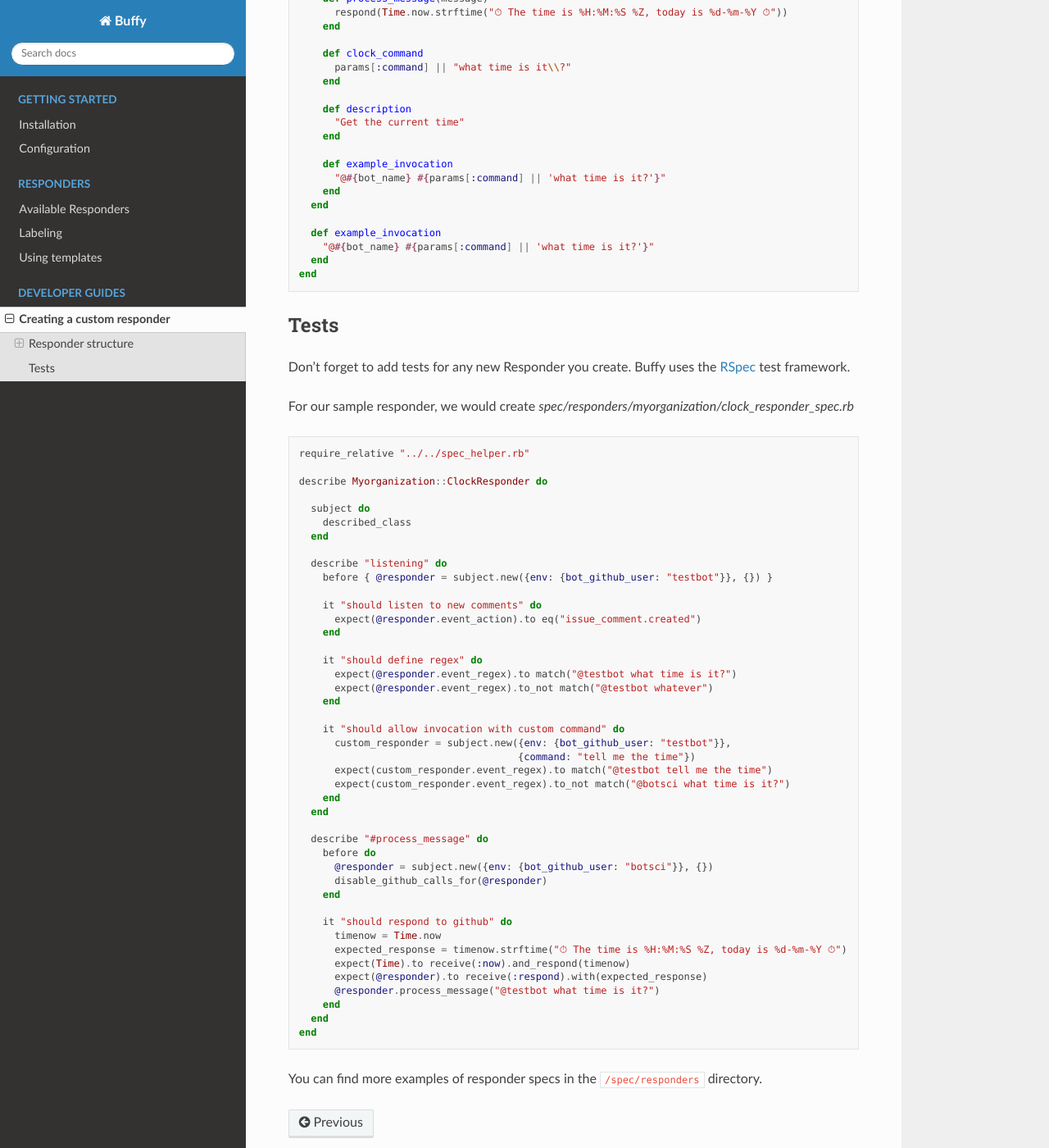
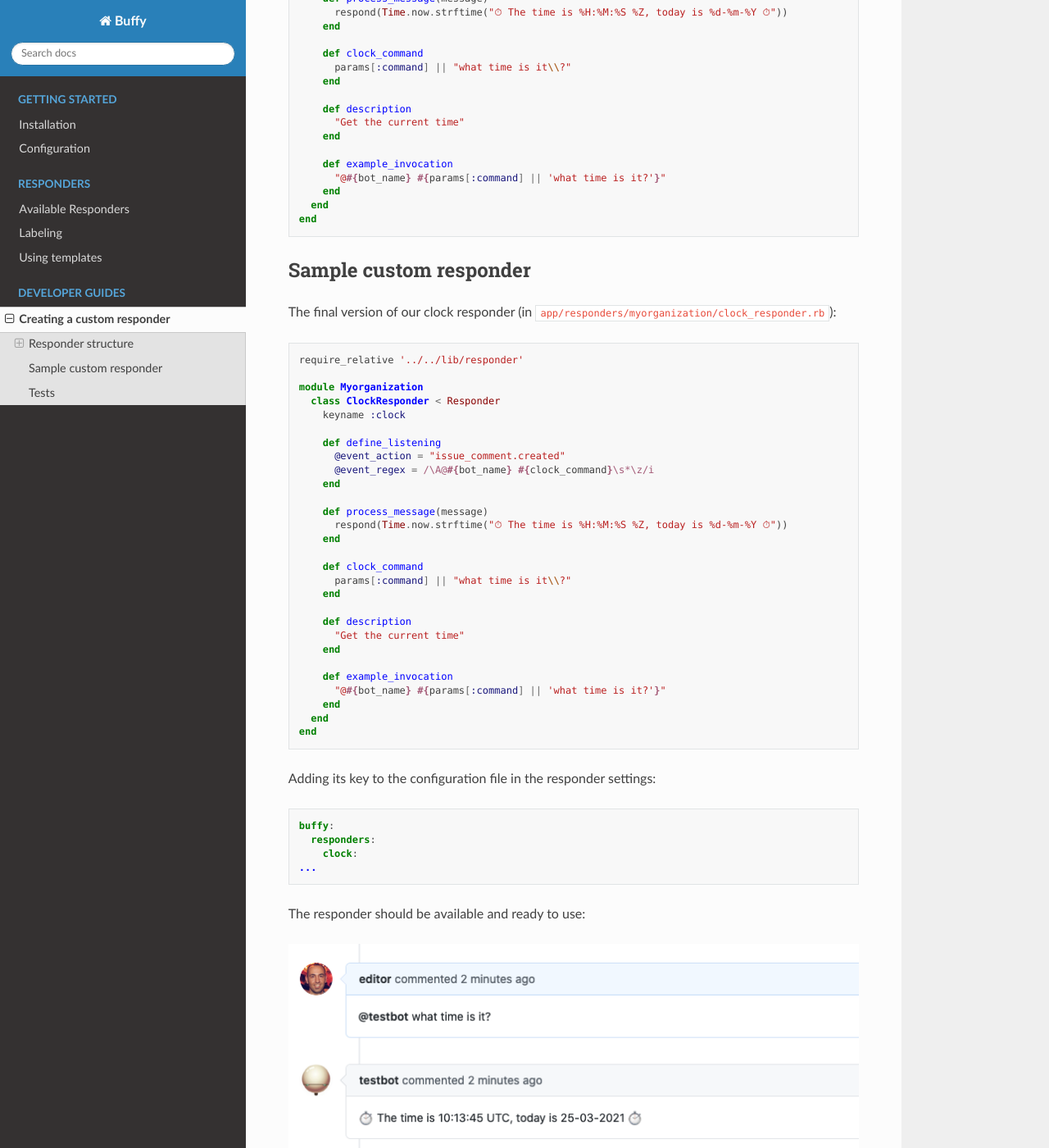
Before and after one commit to openjournals/buffy, a Sphinx documentation site: the page built from docs/custom_responder.md, in a window 1280 px wide and 1400 px high, scrolled down 5464 px. Shown: the whole window at 82% size. Built offline with Sphinx 7.4.7 and the Read the Docs theme 2.0.0, drawn with Linux system fonts in a browser that asks for light colours.

Commit message:
add complete example in action

````diff
--- a/docs/custom_responder.md
+++ b/docs/custom_responder.md
@@ -248,13 +248,54 @@ module Myorganization
       "@#{bot_name} #{params[:command] || 'what time is it?'}"
     end
   end
+end
+```
 
-  def example_invocation
-    "@#{bot_name} #{params[:command] || 'what time is it?'}"
+## Sample custom responder
+
+The final version of our clock responder (in `app/responders/myorganization/clock_responder.rb`):
+```ruby
+require_relative '../../lib/responder'
+
+module Myorganization
+  class ClockResponder < Responder
+    keyname :clock
+
+    def define_listening
+      @event_action = "issue_comment.created"
+      @event_regex = /\A@#{bot_name} #{clock_command}\s*\z/i
+    end
+
+    def process_message(message)
+      respond(Time.now.strftime("⏱ The time is %H:%M:%S %Z, today is %d-%m-%Y ⏱"))
+    end
+
+    def clock_command
+      params[:command] || "what time is it\\?"
+    end
+
+    def description
+      "Get the current time"
+    end
+
+    def example_invocation
+      "@#{bot_name} #{params[:command] || 'what time is it?'}"
+    end
   end
 end
 ```
 
+Adding its key to the configuration file in the responder settings:
+```yaml
+buffy:
+  responders:
+    clock:
+...
+```
+
+The responder should be available and ready to use:
+
+![](./images/responders/custom_example_1.png "Custom responder in action: clock responder")
 
 ## Tests
 
````
Also changed, not shown: docs/images/responders/custom_example_1.png (added).
